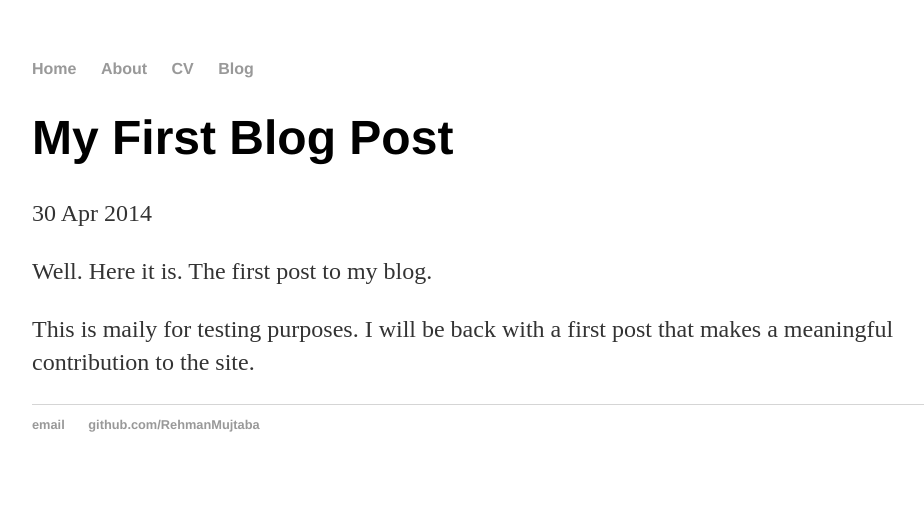
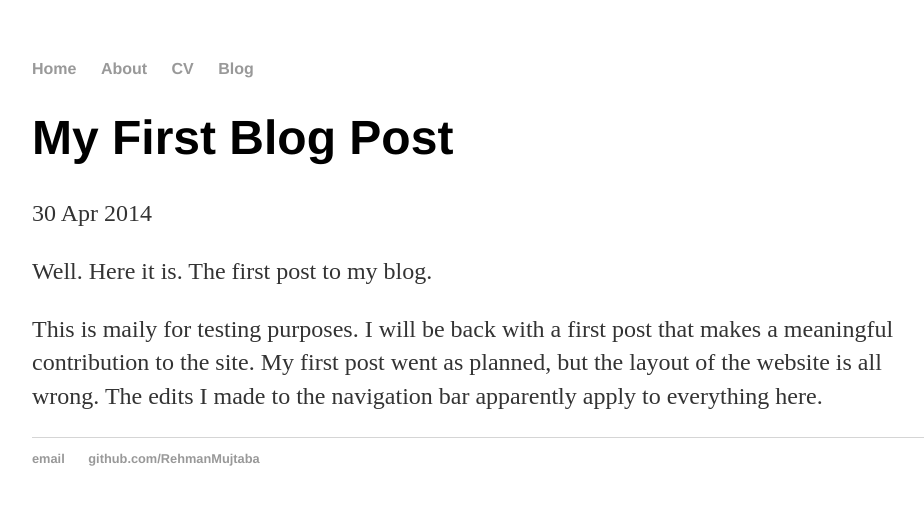
Before and after one commit to RehmanMujtaba/old-website, a Jekyll site: the page built from _posts/2022-04-30-my-first-post.md, in a window 1280 px wide. Shown: the top 505 px of the page, without its empty margins (160-1084 px from the left). Built offline with Jekyll 4.4.1, drawn with Linux system fonts in a browser that asks for light colours.

Commit message:
Update 2022-04-30-my-first-post.md

```diff
--- a/_posts/2022-04-30-my-first-post.md
+++ b/_posts/2022-04-30-my-first-post.md
@@ -7,3 +7,4 @@ date: 2014-04-30
 Well. Here it is. The first post to my blog.
 
 This is maily for testing purposes. I will be back with a first post that makes a meaningful contribution to the site.
+My first post went as planned, but the layout of the website is all wrong. The edits I made to the navigation bar apparently apply to everything here.
```
